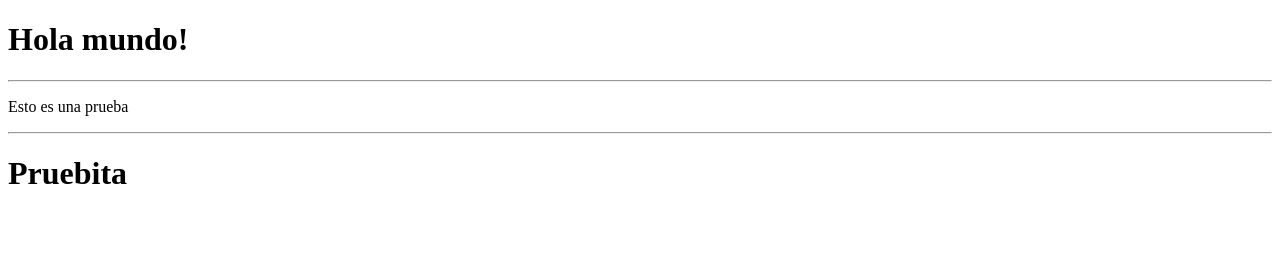
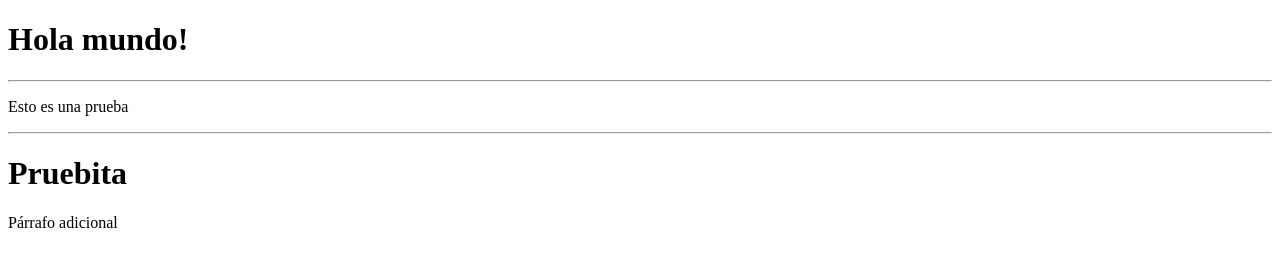
Before and after one commit to josuemarchena/armonia, a plain HTML site: page index.html in a window 1280 px wide. Drawn offline with Linux system fonts and the light colour scheme.

Commit message:
Se agrega un parrafo en el index

```diff
--- a/index.html
+++ b/index.html
@@ -13,5 +13,6 @@
     <p>Esto es una prueba</p>
     <hr>
     <h1 id="titulo2">Pruebita</h1>
+    <p>Párrafo adicional</p>
 </body>
 </html>
```
